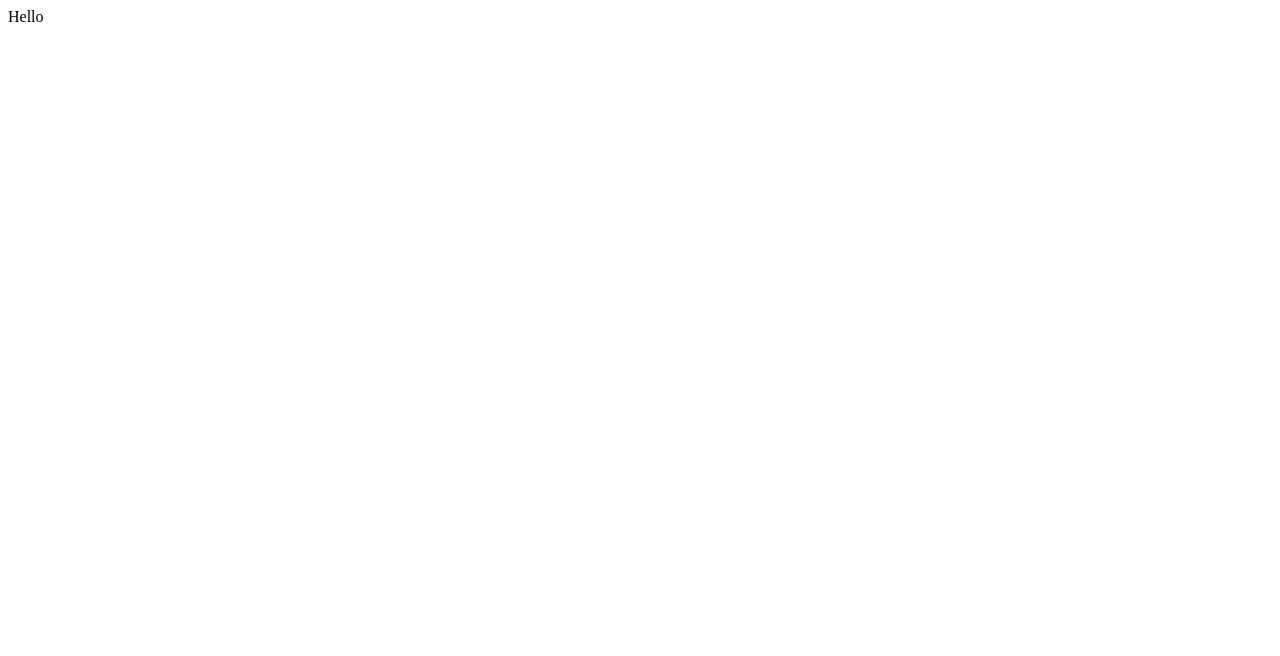
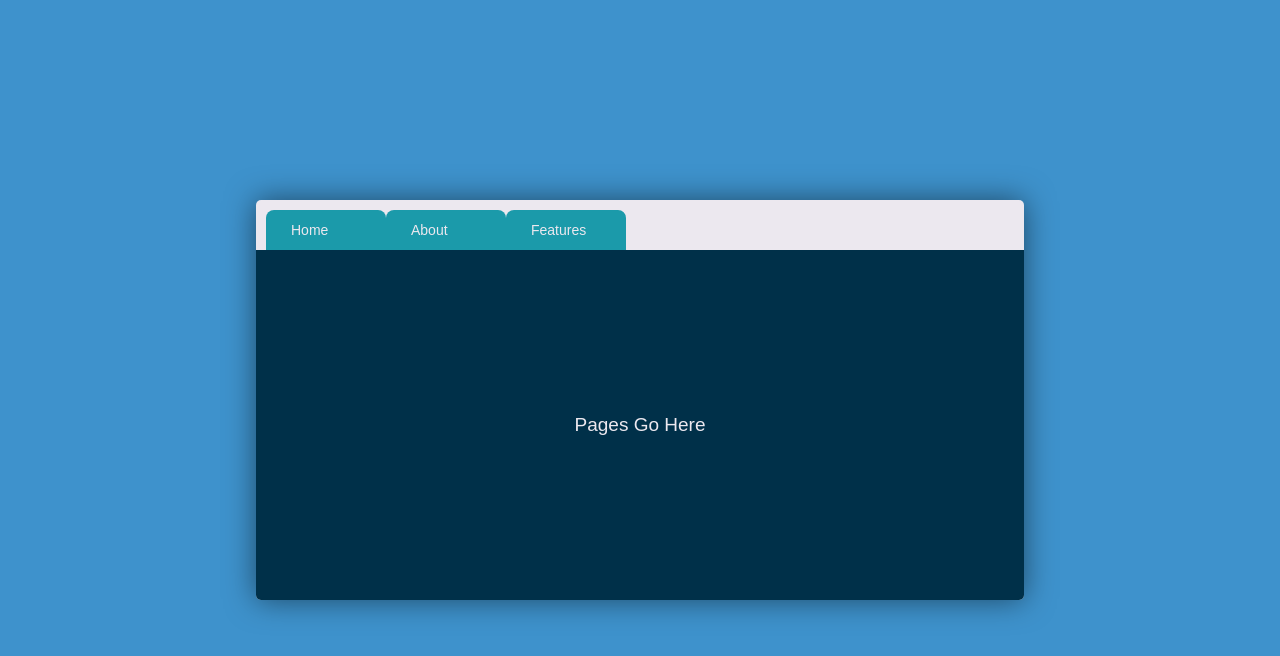
Before and after one commit to IoanaCosmina/tabs, a React (Create React App) app: page / in a window 1280 px wide. Shown: the top 656 px of the page. Built offline with nearby package versions, Linux system fonts and the light colour scheme.

Commit message:
base structure and styling

```diff
--- a/src/App.css
+++ b/src/App.css
@@ -1,38 +1,67 @@
-.App {
-  text-align: center;
+* {
+  box-sizing: border-box;
 }
 
-.App-logo {
-  height: 40vmin;
-  pointer-events: none;
+body {
+  font-family: Arial, Helvetica, sans-serif;
+  font-size: 19px;
+  margin: 0;
+  padding: 0;
 }
 
-@media (prefers-reduced-motion: no-preference) {
-  .App-logo {
-    animation: App-logo-spin infinite 20s linear;
-  }
+.app {
+  display: flex;
+  align-items: center;
+  justify-content: center;
+  background: #3E92CC;
+  min-height: 100vh;
 }
 
-.App-header {
-  background-color: #282c34;
-  min-height: 100vh;
+.browser {
   display: flex;
   flex-direction: column;
+  background: #ECE8EF;
+  border-radius: 5px;
+  box-shadow: 0 0 30px rgba(0, 0, 0, 0.5);
+  min-width: 60%;
+  min-height: 50vh;
+}
+
+.tabs {
+  flex-shrink: 1;
+  padding-left: 10px;
+  padding-right: 10px;
+  display: flex;
+  padding-top: 10px;
+}
+
+.tab {
+  position: relative;
+  background: #1B9AAA;
+  min-width: 120px;
+  font-size: 14px;
+  border-top-left-radius: 8px;
+  border-top-right-radius: 8px;
+  transition: 0.3s ease all;
+  overflow: hidden;
+  cursor: pointer;
+}
+
+.tab a {
+  display: block;
+  padding: 12px 25px;
+  color: #ECE8EF;
+  text-decoration: none;
+}
+
+.viewport {
+  display: flex;
   align-items: center;
   justify-content: center;
-  font-size: calc(10px + 2vmin);
-  color: white;
+  background: #003049;
+  color: #ECE8EF;
+  flex: 1;
+  flex-grow: 1;
+  border-bottom-left-radius: 5px;
+  border-bottom-right-radius: 5px;
 }
-
-.App-link {
-  color: #61dafb;
-}
-
-@keyframes App-logo-spin {
-  from {
-    transform: rotate(0deg);
-  }
-  to {
-    transform: rotate(360deg);
-  }
-}
--- a/src/App.js
+++ b/src/App.js
@@ -4,7 +4,20 @@
 function App() {
   return (
     <div className="app">
-      Hello
+      <div className="browser">
+        <div className="tabs">
+          <div className="tab">
+            <a>Home</a>
+          </div>
+          <div className="tab">
+            <a>About</a>
+          </div>
+          <div className="tab">
+            <a>Features</a>
+          </div>
+        </div>
+        <div className="viewport">Pages Go Here</div>
+      </div>
     </div>
   );
 }
```
